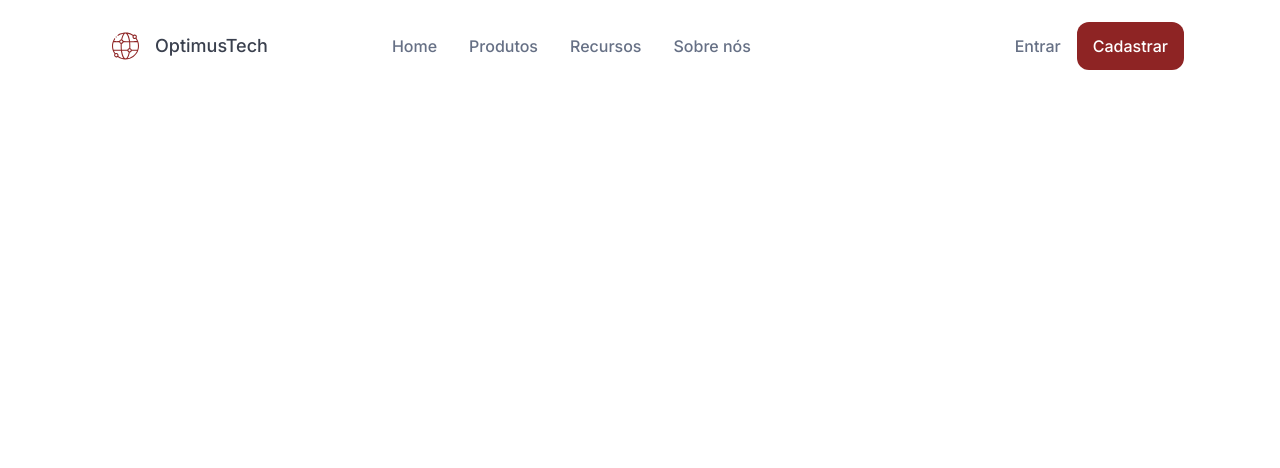
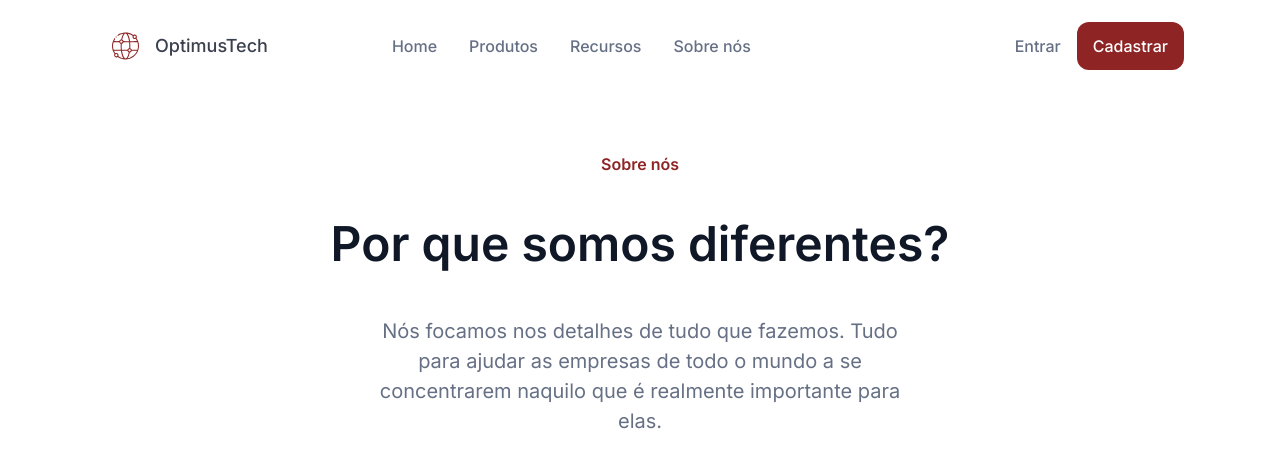
Before and after one commit to imoncap/OptimusTech, a plain HTML site: page index.html in a window 1280 px wide. Drawn offline with Linux system fonts and the light colour scheme.

Commit message:
Criaçao da seção sobre.

```diff
--- a/index.html
+++ b/index.html
@@ -38,5 +38,11 @@
         </div>
 
     </header>
+    <section class="sobre">
+        <span class="sobre__titulo">Sobre nós</span>
+        <h2 class="sobre__porque">Por que somos diferentes?</h2>
+        <p class="sobre__texto">Nós focamos nos detalhes de tudo que fazemos. Tudo para ajudar as empresas de todo o mundo a se concentrarem naquilo que é realmente importante para elas.
+        </p>
+    </section>
 </body>
 </html>
--- a/styles.css
+++ b/styles.css
@@ -1,4 +1,5 @@
 @import url("styles/header.css");
+@import url("styles/sobre.css");
 
 :root {
     --branco: #FFFFFF;
--- /dev/null
+++ b/styles/sobre.css
@@ -0,0 +1,25 @@
+.sobre {
+    text-align: center;
+    font-weight: 600;
+}
+
+.sobre__titulo {
+    color: var(--vermelho);
+    display: block;
+    padding-top: 5em;
+}
+
+.sobre__porque {
+    font-size: 48px;
+    color: var(--escuro);
+    margin: 1em 0;
+}
+
+.sobre__texto {
+    font-size: 20px;
+    font-weight: 400;
+    color: var(--cinza-claro);
+    width: 42%;
+    margin: 0 auto;
+    line-height: 30px;
+}
```
